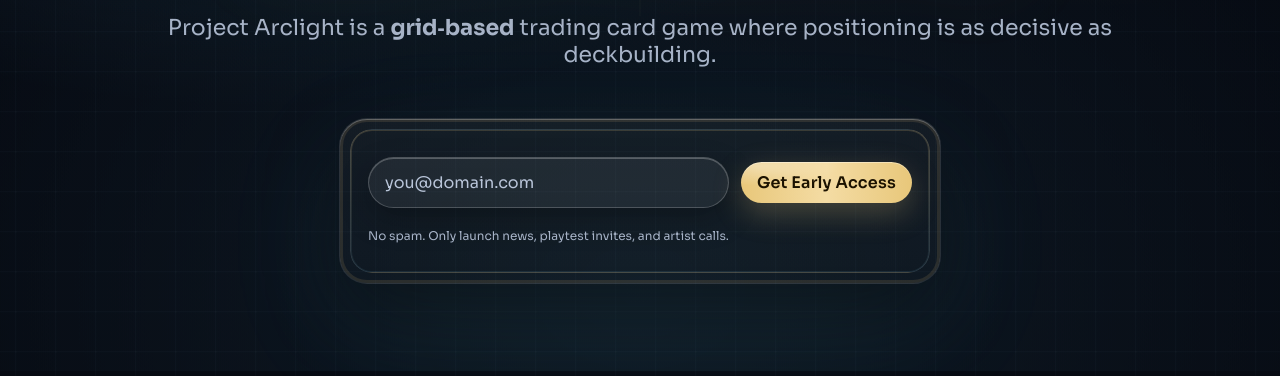
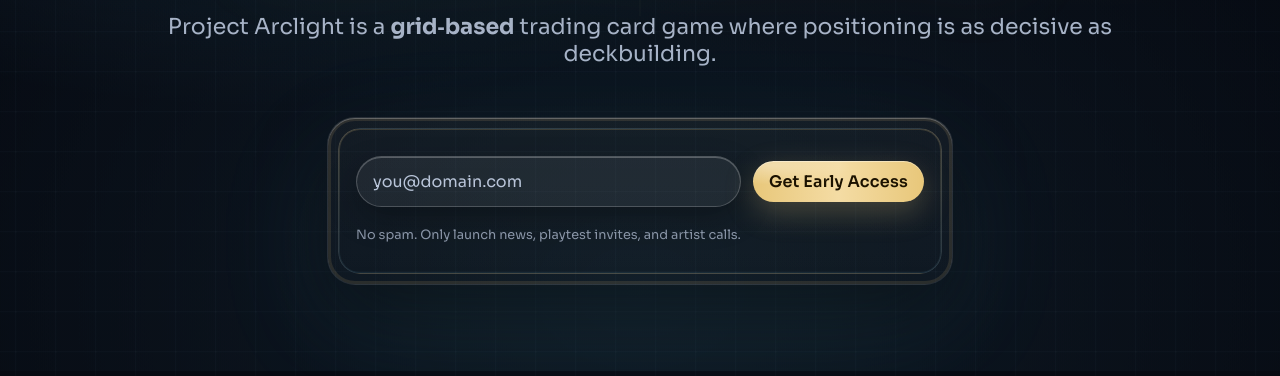
Before and after one commit to jezzi3/classic-tcg, a plain HTML site: page index.html in a window 1280 px wide. Shown: the part 424-800 px from the top of the page. Drawn offline with Linux system fonts and the light colour scheme.

Commit message:
Update index.html

```diff
--- a/index.html
+++ b/index.html
@@ -137,6 +137,13 @@
     }
     .input::placeholder{color:#b9c5d9}
     .legal{font-size:12px; color:var(--muted); text-align:left; margin-top:8px}
+    .legal {
+      display: block;
+      margin-top: 8px;
+      font-size: 0.8rem;
+      text-align: center;
+      opacity: 0.8;
+    }
 
     /* ------------------ FEATURE CARDS ------------------ */
     .section{padding: 96px 0;}
```
